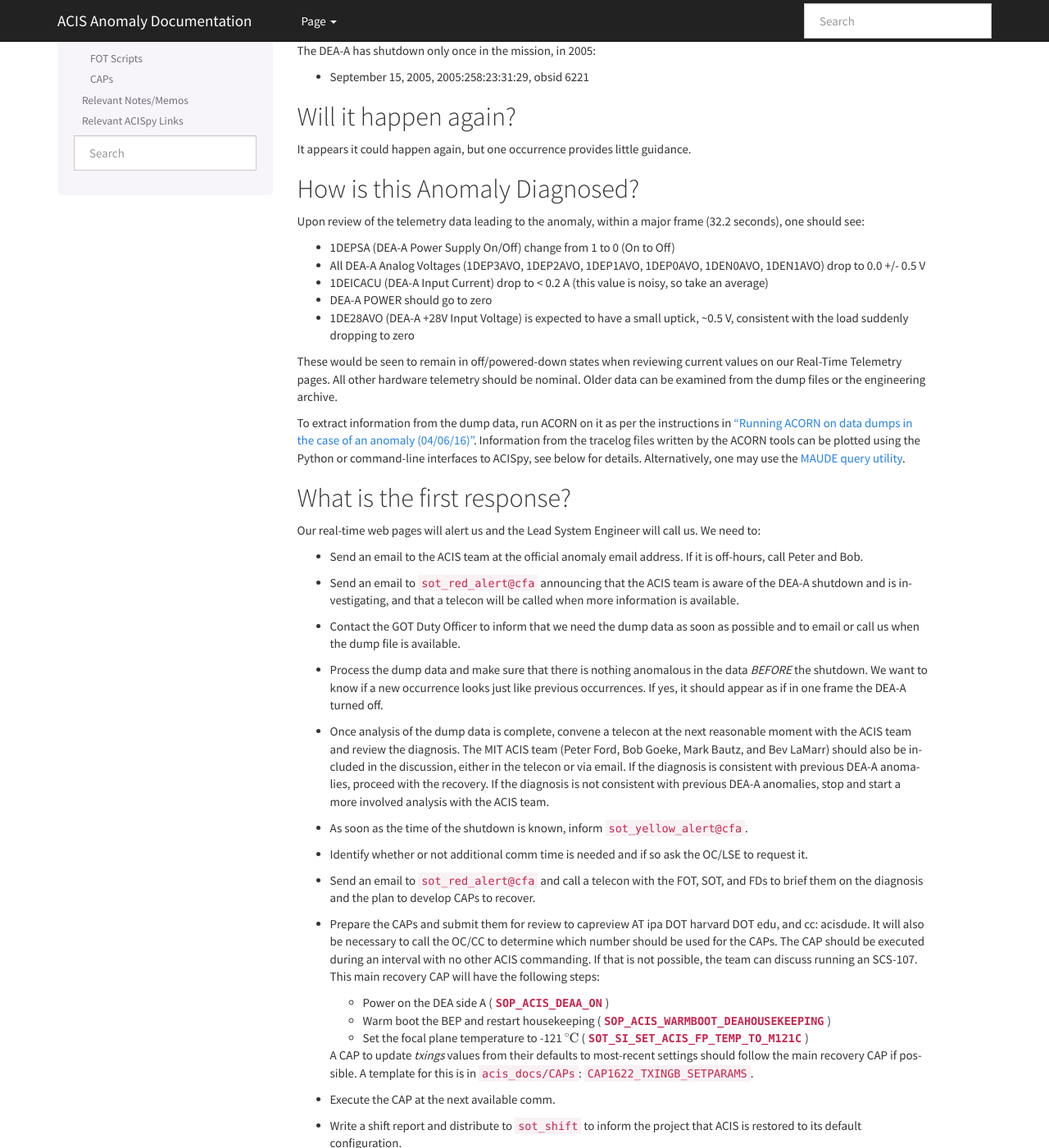
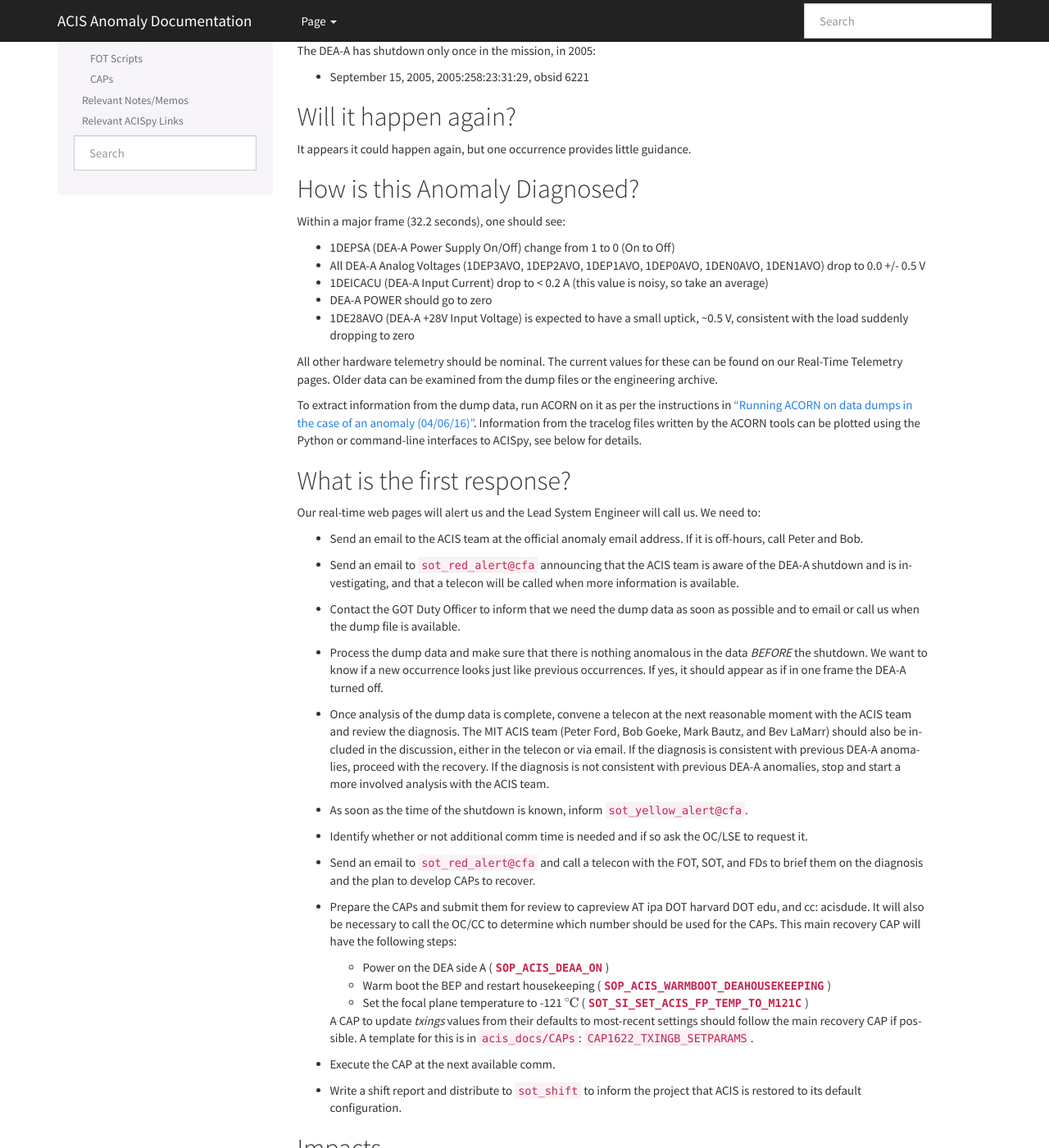
Before and after one commit to acisops/acis_anomaly_pages, a Sphinx documentation site: the page built from source/dea_shutdown.rst, in a window 1280 px wide and 1400 px high, scrolled down 300 px. Shown: the whole window at 82% size. Built offline with Sphinx 7.4.7, drawn with Linux system fonts in a browser that asks for light colours; some of the changed text lies outside the part shown.

Commit message:
Revert "Updated DEA-A"

```diff
--- a/source/dea_shutdown.rst
+++ b/source/dea_shutdown.rst
@@ -28,7 +28,7 @@ It appears it could happen again, but one occurrence provides little guidance.
 How is this Anomaly Diagnosed?
 ------------------------------
 
-Upon review of the telemetry data leading to the anomaly, within a major frame (32.2 seconds), one should see:
+Within a major frame (32.2 seconds), one should see:
 
 * 1DEPSA (DEA-A Power Supply On/Off) change from 1 to 0 (On to Off)
 * All DEA-A Analog Voltages (1DEP3AVO, 1DEP2AVO, 1DEP1AVO, 1DEP0AVO, 1DEN0AVO, 1DEN1AVO)
@@ -38,16 +38,14 @@ Upon review of the telemetry data leading to the anomaly, within a major frame (
 * 1DE28AVO (DEA-A +28V Input Voltage) is expected to have a small uptick, ~0.5 V, consistent with
   the load suddenly dropping to zero
 
-These would be seen to remain in off/powered-down states when reviewing current values on our Real-Time Telemetry pages.
-All other hardware telemetry should be nominal. Older data can be examined from the dump files or the
+All other hardware telemetry should be nominal. The current values for these can be found
+on our Real-Time Telemetry pages. Older data can be examined from the dump files or the
 engineering archive.
 
 To extract information from the dump data, run ACORN on it as per the instructions in
 `"Running ACORN on data dumps in the case of an anomaly (04/06/16)" <http://cxc.cfa.harvard.edu/acis/memos/Dump_Acorn.html>`_.
 Information from the tracelog files written by the ACORN tools can be plotted
 using the Python or command-line interfaces to ACISpy, see below for details.
-Alternatively, one may use the
-`MAUDE query utility <https://occweb.cfa.harvard.edu/occweb/web/web_dev/smancini/mqb/maude_query_builder.php>`_.
 
 
 What is the first response?
@@ -76,7 +74,6 @@ Our real-time web pages will alert us and the Lead System Engineer will call us.
   them on the diagnosis and the plan to develop CAPs to recover.
 * Prepare the CAPs and submit them for review to capreview AT ipa DOT harvard DOT edu, and cc: acisdude.
   It will also be necessary to call the OC/CC to determine which number should be used for the CAPs.
-  The CAP should be executed during an interval with no other ACIS commanding.  If that is not possible, the team can discuss running an SCS-107.
   This main recovery CAP will have the following steps:
 
   - Power on the DEA side A (|deaa_on|_)
@@ -164,9 +161,8 @@ CAPs
 .. note::
 
    The response to the first occurence of the DEA-A anomaly did not
-   include all the steps above and included additional testing of S0 and
-   commanding of a CTI run, neither of which is necessary for a repeat occurence.
-   Response to future DEA anomalies should follow the above
+   include all the steps above and included additional commanding of a
+   CTI run.  Response to future DEA anomalies should follow the above
    steps.
 
 .. |cap980_pdf| replace:: PDF
@@ -188,11 +184,11 @@ Relevant Notes/Memos
 * `ACIS - DEA ADC Reset (Dorothy Gordon) <http://cxc.cfa.harvard.edu/acis/memos/gordon_dea_20051118.pdf>`_
 
 .. |mptl| replace:: ``multiplot_tracelog`` Command-line Script
-.. _mptl: https://cxc.cfa.harvard.edu/acis/acispy_cmd/#multiplot-tracelog
+.. _mptl: http://cxc.cfa.harvard.edu/acis/acispy/command_line.html#multiplot-tracelog
 
 Relevant ACISpy Links
 ---------------------
 
-* `Reading MSID Data from Tracelog File <https://cxc.cfa.harvard.edu/acis/acispy/loading_data.html#reading-msid-data-from-a-tracelog-file>`_
-* `Plotting Data in Python <https://cxc.cfa.harvard.edu/acis/acispy/Plotting_Data.html>`_
+* `Reading MSID Data from Tracelog File <http://cxc.cfa.harvard.edu/acis/acispy/loading_data.html#reading-msid-data-from-a-tracelog-file>`_
+* `Plotting Data in Python <http://cxc.cfa.harvard.edu/acis/acispy/plotting_data.html>`_
 * |mptl|_
--- a/source/index.rst
+++ b/source/index.rst
@@ -17,7 +17,7 @@ Contents:
 * :doc:`dpab_shutdown_bepa` (Last Updated February 14, 2024)
 * :doc:`dpaa_shutdown_bepb`
 * :doc:`dpab_shutdown_bepb`
-* :doc:`dea_shutdown` (Last Updated May 6,2024)
+* :doc:`dea_shutdown` (Last Updated August 29,2022)
 * :doc:`dea_seq_reset` (Last Updated September 11, 2018)
 * :doc:`fep_reset` (Last Updated February 3, 2020)
 * :doc:`hi_lo_anomaly` (Last Updated June 28, 2017)
```
